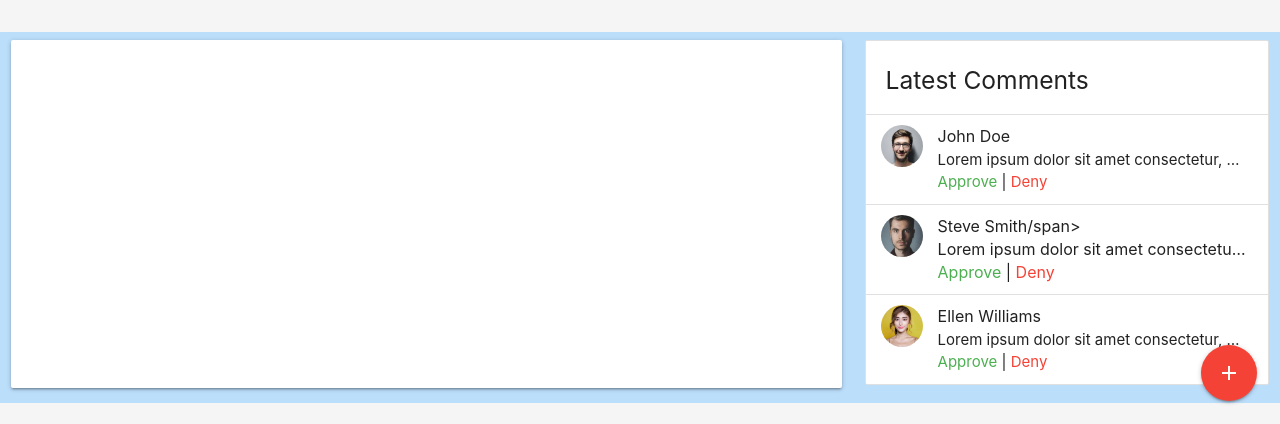
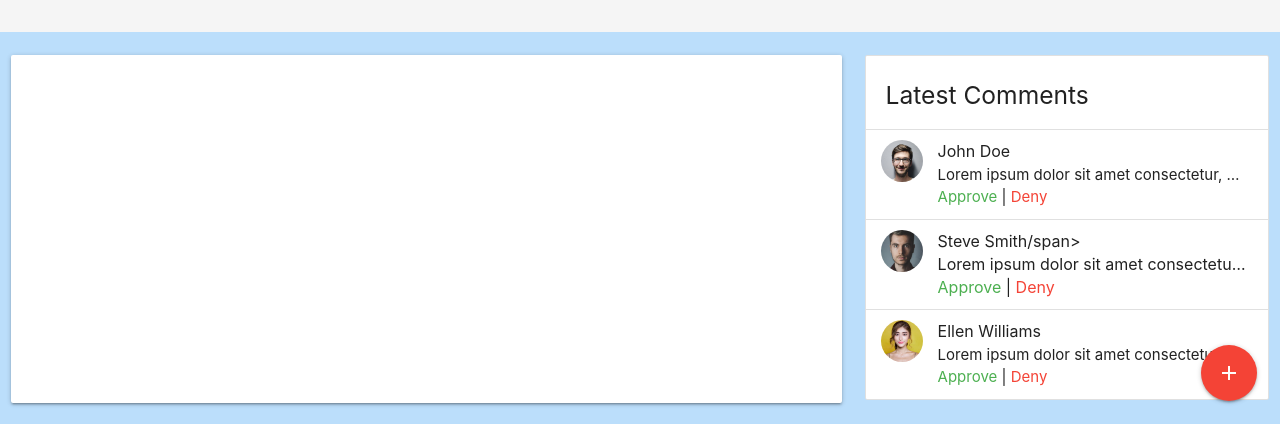
Before and after one commit to PoMkaNik/madmin, a plain HTML site: page index.html in a window 1280 px wide. Shown: the part 376-800 px from the top of the page. Drawn offline with nearby package versions, Linux system fonts and the light colour scheme; a script that the page names is missing.

Commit message:
class name changed in index.html in section-visitors

```diff
--- a/index.html
+++ b/index.html
@@ -127,7 +127,7 @@
   </section>
 
   <!-- section Visitors -->
-  <section class="section-section-visitors blue lighten-4">
+  <section class="section section-visitors blue lighten-4">
     <div class="row">
       <div class="col s12 m6 l8">
         <div class="card-panel">
```
